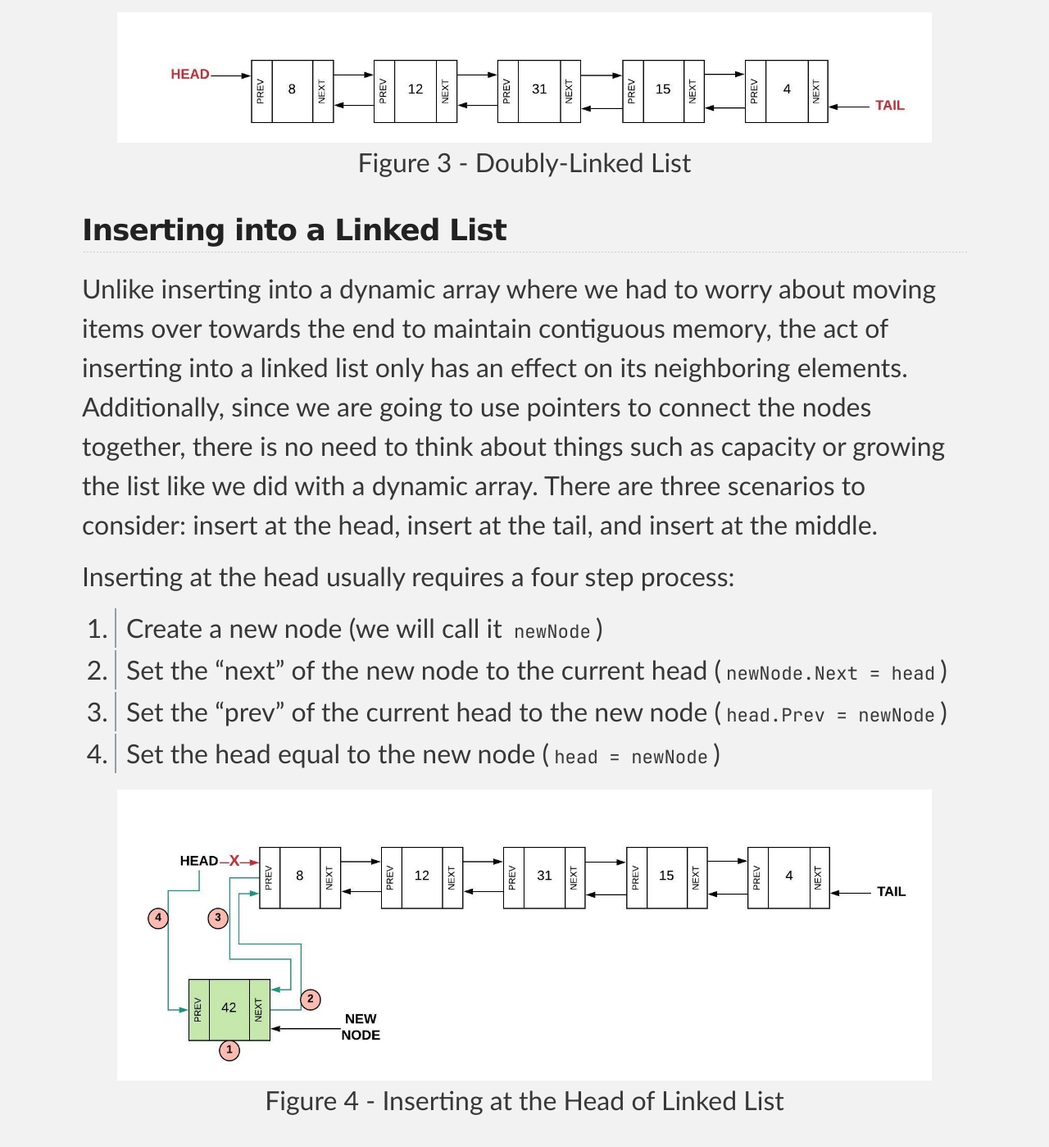
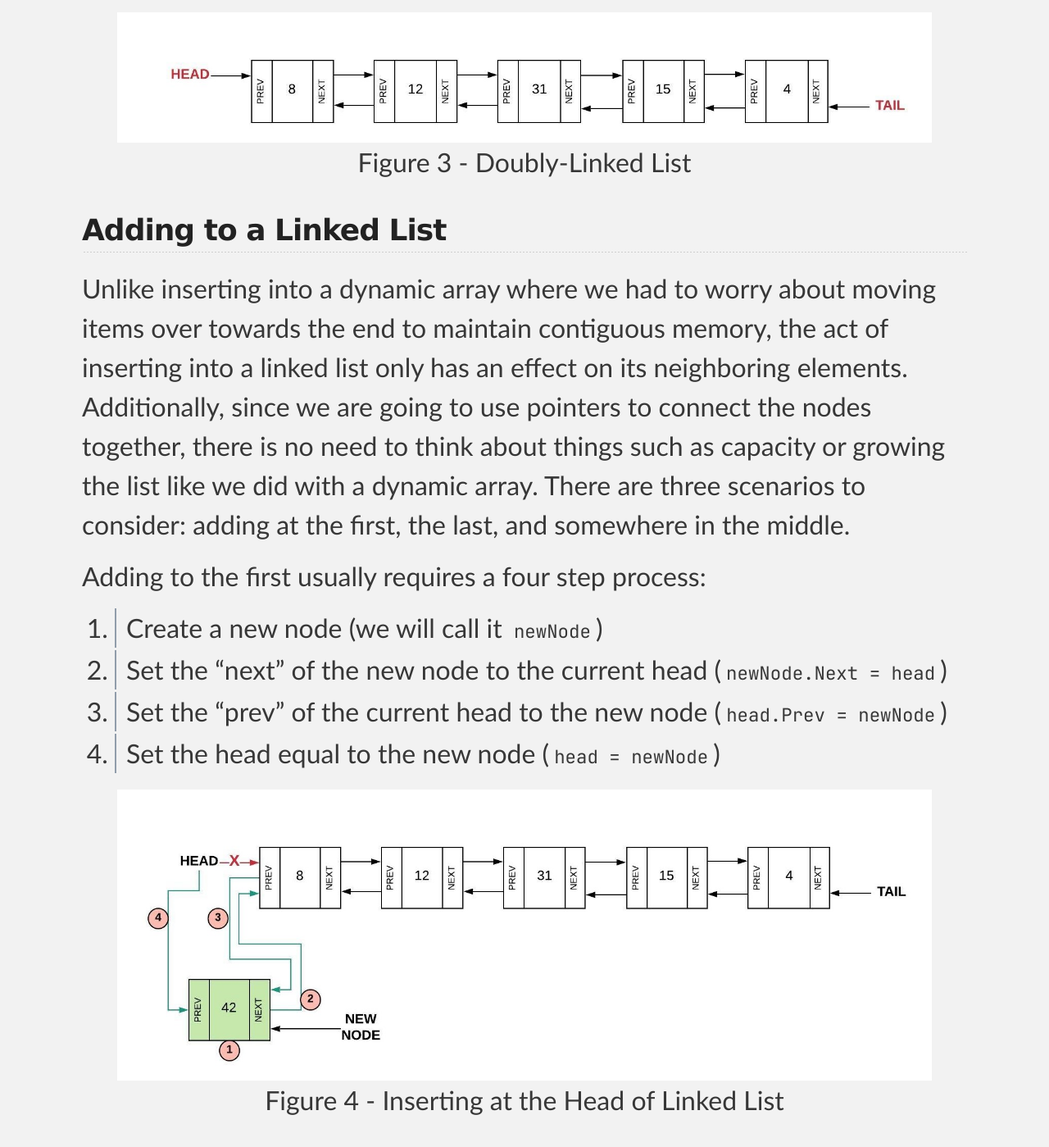
Before and after one commit to byui-cse/cse212-csharp, a Jekyll site: the page built from docs/lesson07/prepare.md, in a window 1280 px wide and 1400 px high, scrolled down 2578 px. Shown: the whole window at 82% size. Built offline with Jekyll 4.4.1, drawn with Linux system fonts in a browser that asks for light colours; some web fonts are replaced; some of the changed text lies outside the part shown.

Commit message:
Updated lesson 7 to AddFirst instead of InsertHead

```diff
--- a/docs/lesson07/prepare.md
+++ b/docs/lesson07/prepare.md
@@ -8,7 +8,7 @@ title: "W07 Prepare: Reading"
 ## Table of Contents
 * [Linked Lists]()
     * [Linked List Structure](#linked-list-structure)
-    * [Inserting into a Linked List](#inserting-into-a-linked-list)
+    * [Adding to a Linked List](#adding-to-a-linked-list)
     * [Removing from a Linked List](#removing-from-a-linked-list)
     * [Accessing from a Linked List](#accessing-from-a-linked-list)
     * [Linked Lists in C#](#linked-lists-in-c)
@@ -44,11 +44,11 @@ description="Shows a doubly linked list made up of 5 nodes.  Each node has a val
 caption="Doubly-Linked List"
 %}
 
-## Inserting into a Linked List
+## Adding to a Linked List
 
-Unlike inserting into a dynamic array where we had to worry about moving items over towards the end to maintain contiguous memory, the act of inserting into a linked list only has an effect on its neighboring elements. Additionally, since we are going to use pointers to connect the nodes together, there is no need to think about things such as capacity or growing the list like we did with a dynamic array. There are three scenarios to consider: insert at the head, insert at the tail, and insert at the middle.
+Unlike inserting into a dynamic array where we had to worry about moving items over towards the end to maintain contiguous memory, the act of inserting into a linked list only has an effect on its neighboring elements. Additionally, since we are going to use pointers to connect the nodes together, there is no need to think about things such as capacity or growing the list like we did with a dynamic array. There are three scenarios to consider: adding at the first, the last, and somewhere in the middle.
 
-Inserting at the head usually requires a four step process:
+Adding to the first usually requires a four step process:
 
 1. Create a new node (we will call it `newNode`)
 2. Set the "next" of the new node to the current head (`newNode.Next = head`)
@@ -56,12 +56,12 @@ Inserting at the head usually requires a four step process:
 4. Set the head equal to the new node (`head = newNode`)
 
 <!--- Figure 4 -->
-{% include image.html url="linked_list_insert_head.jpg"
+{% include image.html url="linked_list_add_first.jpg"
 description="Shows a doubly linked list made up of 5 nodes with values of 8, 12, 31, 15, and 4.  The four step process to add 42 to the beginning (HEAD) is shown: 1) Create a new node with value 42; 2) Connect NEXT of the new node to the node with value 8 (the HEAD); 3) Connect PREV from the node containing 8 to the new node; 4) Set HEAD equal to the new node."
 caption="Inserting at the Head of Linked List"
 %}
 
-There is a special case that exists for inserting at the head (and also inserting at the tail). If the linked list is empty (`head == null`)) then all we have to do is set both the head and the tail to the new node we created.
+There is a special case that exists for inserting at the head (and also inserting at the tail). If the linked list is empty (`head == null`) then all we have to do is set both the head and the tail to the new node we created.
 
 Inserting at the tail is similar to inserting at the head. The same four steps are followed but with respect to the tail the following should happen:
 
@@ -71,7 +71,7 @@ Inserting at the tail is similar to inserting at the head. The same four steps a
 4. Set the tail equal to the new node (`tail = newNode`)
 
 <!--- Figure 5 -->
-{% include image.html url="linked_list_insert_tail.jpg"
+{% include image.html url="linked_list_add_last.jpg"
 description="Shows a doubly linked list made up of 5 nodes with values of 8, 12, 31, 15, and 4.  The four step process to add 23 to the end (TAIL) is shown: 1) Create a new node with value 23; 2) Connect PREV of the new node to the node with value 4 (the TAIL); 3) Connect NEXT from the node containing 4 to the new node; 4) Set TAIL equal to the new node."
 caption="Inserting at the Tail of a Linked List"
 %}
@@ -85,7 +85,7 @@ The process for inserting into the middle is a little more complicated. In the p
 5. Set the next of the current node to the new node (`current.Next = newNode`)
 
 <!--- Figure 6  -->
-{% include image.html url="linked_list_insert_middle.jpg"
+{% include image.html url="linked_list_add_after.jpg"
 description="Shows a doubly linked list made up of 5 nodes with values of 8, 12, 31, 15, and 4.  The four step process to add 50 after the node with 31 (called CURRENT NODE) is shown: 1) Create a new node with value 50; 2) Connect PREV of the new node to the CURRENT NODE; 3) Connect NEXT from the new node to the node after CURRENT NODE (15); 4) Set the PREV of the node after CURRENT NODE to the new node; 5) Set the NEXT of the CURRENT NODE to the new node."
 caption="Inserting in the Middle of a Linked List"
 %}
@@ -100,9 +100,9 @@ Removing the first (the head) or the last (this tail) node from a linked list is
 As a special case, if there was only one node in the linked list, the head and tail would need to be set to `null` thus creating an empty linked list.
 
 <!--- Figure 7  -->
-{% include image.html url="linked_list_insert_tail.jpg"
+{% include image.html url="linked_list_remove_first.jpg"
 description="Shows a doubly linked list made up of 5 nodes with values of 8, 12, 31, 15, and 4.  The two step process to remove 8 (HEAD): 1) Set the PREV of the second node (12) to nothing; 2) Set the HEAD to the second node."
-caption="Remove the Head from the Linked List"
+caption="Remove the first element from the Linked List"
 %}
 
 The process for removing the last node is as follows:
@@ -111,9 +111,9 @@ The process for removing the last node is as follows:
 2. Set the tail to be the second to last node (`tail = tail.Prev`)
 
 <!--- Figure 8-->
-{% include image.html url="linked_list_remove_tail.jpg"
+{% include image.html url="linked_list_remove_last.jpg"
 description="Shows a doubly linked list made up of 5 nodes with values of 8, 12, 31, 15, and 4.  The two step process to remove 4 (TAIL): 1) Set the NEXT of the second to last node (15) to nothing; 2) Set the TAIL to the second to last node."
-caption="Remove the Tail from the Linked List"
+caption="Remove the last element from the Linked List"
 %}
 
 The process to remove from the middle is not as complicated as inserting from the middle. In the picture below, we are trying to remove the node `current`. The process involves two steps:
@@ -151,16 +151,16 @@ If we want to find a value in the linked list or if we want to find a specific n
 
 In your assignment this week you will be writing your own linked list class. However, C# does include a linked list class `LinkedList<T>`. The table below shows the common functions in the `LinkedList`.
 
-| Common Linked List Operation | Description | C# Code | Performance |
-|------------------------------|-------------|---------|-------------|
-| insert_head(value)           | Adds "value" before the head | `linkedList.AddFirst(value)` | O(1) - Just need to adjust the pointers near the head. |
-| insert_tail(value)           | Adds "value" after the tail | `linkedList.AddLast(value)` | O(1) - Just need to adjust the pointers near the tail. |
-| insert(node, value)          | Adds "value" after node "node". | `linkedList.AddAfter(node, value)` | O(n) - It's not complicated to adjust the pointers to insert, but it takes a loop to find the node to insert after. |
-| remove_head()                | Removes the first item (the head) | `linkedList.RemoveFirst()` | O(1) - Adjusts the pointers near the head. |
-| remove_tail(index)           | Removes the last item (the tail) | `linkedList.RemoveLast()` | O(1) - Just need to adjust the pointers near the head. |
-| remove(node)                 | Removes node "node". | `linkedList.Remove(node)` | O(n) - It's not complicated to adjust the pointers to remove, but it takes a loop to find the node to remove. |
-| size()                       | Return the size of the linked list | `linkedList.Count` | O(1) - The size is maintained within the linked list class. |
-| empty()                      | Returns true if the length of the linked list is zero. | `if (linkedList.Count == 0)` | O(1) - The comparison of the length with 0 is all that is needed. |
+| Common Linked List Operation | Description                                          | C# Code | Performance |
+|------------------------------|------------------------------------------------------|---------|-------------|
+| InsertHead(value)            | Adds "value" before the head                         | `linkedList.AddFirst(value)` | O(1) - Just need to adjust the pointers near the head. |
+| InsertTail(value)            | Adds "value" after the tail                          | `linkedList.AddLast(value)` | O(1) - Just need to adjust the pointers near the tail. |
+| Insert(node, value)          | Adds "value" after node "node".                      | `linkedList.AddAfter(node, value)` | O(n) - It's not complicated to adjust the pointers to insert, but it takes a loop to find the node to insert after. |
+| RemoveHead()                 | Removes the first item (the head)                    | `linkedList.RemoveFirst()` | O(1) - Adjusts the pointers near the head. |
+| RemoveTail(index)            | Removes the last item (the tail)                     | `linkedList.RemoveLast()` | O(1) - Just need to adjust the pointers near the head. |
+| Remove(node)                 | Removes node "node".                                 | `linkedList.Remove(node)` | O(n) - It's not complicated to adjust the pointers to remove, but it takes a loop to find the node to remove. |
+| Size()                       | Return the size of the linked list                   | `linkedList.Count` | O(1) - The size is maintained within the linked list class. |
+| Empty()                      | Returns true if the size of the linked list is zero. | `if (linkedList.Count == 0)` | O(1) - The comparison of the length with 0 is all that is needed. |
 
 ## Comparing Dynamic Array and Linked List
 
```
Also changed, not shown: other parts of docs/lesson07/prepare.md (+1 -1 lines), docs/lesson07/prove.md (+5 -5 lines), docs/lesson07/linked_list_add_after.jpg (renamed from docs/lesson07/linked_list_insert_middle.jpg), docs/lesson07/linked_list_add_first.jpg (renamed from docs/lesson07/linked_list_insert_head.jpg), docs/lesson07/linked_list_add_last.jpg (renamed from docs/lesson07/linked_list_insert_tail.jpg), docs/lesson07/linked_list_remove_first.jpg (renamed from docs/lesson07/linked_list_remove_head.jpg), docs/lesson07/linked_list_remove_last.jpg (renamed from docs/lesson07/linked_list_remove_tail.jpg), 2 other files.
